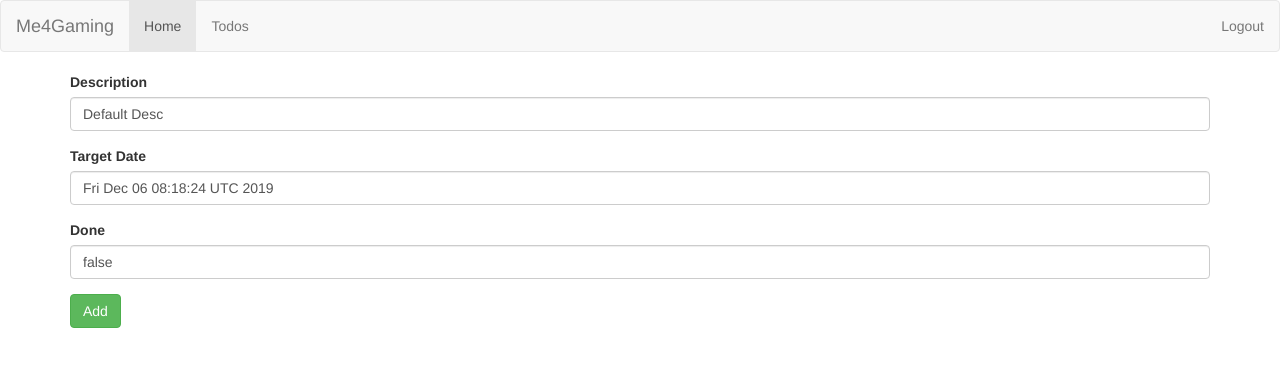
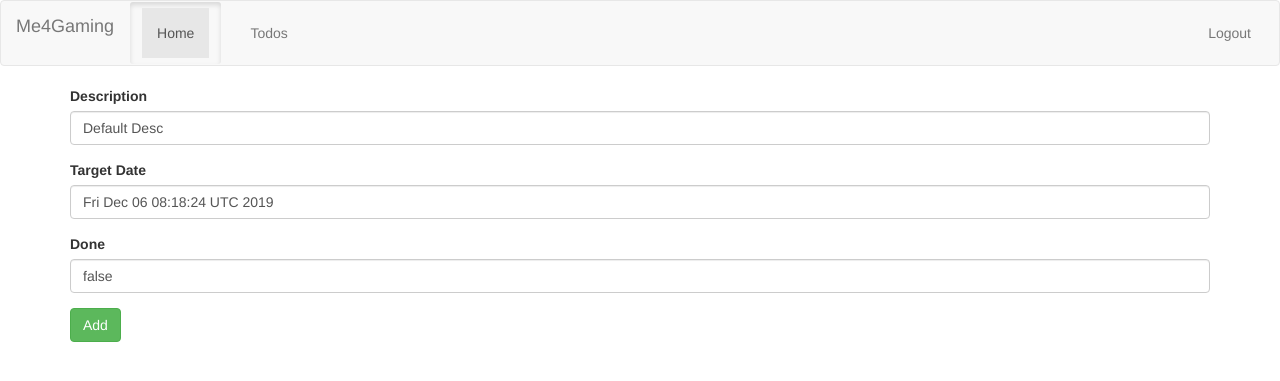
Before and after one commit to Hunterszone/MyWebProjects, a Java web app: page /add-todo in a window 1280 px wide. Shown: the top 381 px of the page. Run offline with Spring Boot 4, a stand-in JSP engine, Linux system fonts and the light colour scheme; some of the project's set-up classes (security, data sources, template engines, error pages and the like) are left out, and stand-ins take their place; some libraries are stand-ins or nearby versions.

Commit message:
button selection optimized

```diff
--- a/Apps4Web/TaskScheduler/src/main/webapp/WEB-INF/jsp/common/navigation.jspf
+++ b/Apps4Web/TaskScheduler/src/main/webapp/WEB-INF/jsp/common/navigation.jspf
@@ -3,13 +3,25 @@
 	<div class="">
 		<a href="http://www.me4gaming.com" class="navbar-brand">Me4Gaming</a>
 	</div>
-	<div class="navbar-collapse">
+	<div class="navbar-collapse" id="btnss">
 		<ul class="nav navbar-nav">
-			<li class="active"><a href="/">Home</a></li>
-			<li><a href="/list-todos">Todos</a></li>
+			<li class="btn active"><a href="/">Home</a></li>
+			<li class="btn"><a href="/list-todos">Todos</a></li>
 		</ul>
 		<ul class="nav navbar-nav navbar-right">
-			<li><a href="/logout">Logout</a></li>
+			<li class="btn"><a href="/logout">Logout</a></li>
 		</ul>
 	</div>
+	<script>
+		var btnContainer = document.getElementById("btnss");
+		var btns = btnContainer.getElementsByClassName("btn");
+
+		for (var i = 0; i < btns.length; i++) {
+		  btns[i].addEventListener("click", function() {
+		    var current = document.getElementsByClassName("active");
+		    current[0].className = current[0].className.replace(" active", "");
+		    this.className += " active";
+		  });
+		}
+	</script>
 </nav>
```
